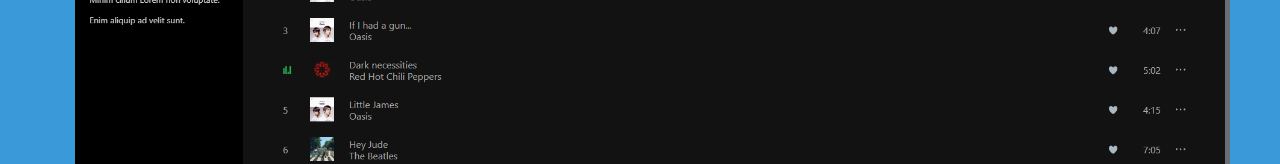
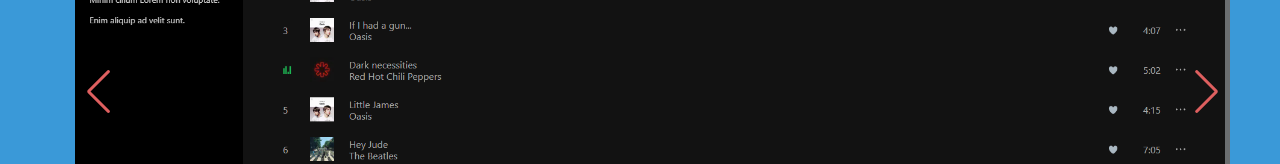
Before and after one commit to junioranheu/portfolio, a Next.js app: page / in a window 1280 px wide. Shown: the part 4748-4912 px from the top of the page. Built offline with nearby package versions, Linux system fonts and the light colour scheme.

Commit message:
instalar pacote Swiper + criar slide.js + finalizar sessao5.js

```diff
--- /dev/null
+++ b/components/outros/slide.js
@@ -0,0 +1,10 @@
+import Image from 'next/image';
+import Styles from '../../styles/index.module.css';
+
+export default function Slide({ img, url }) {
+    return (
+        <div className={Styles.divImgCarousel} >
+            <Image src={img} alt='' objectFit='contain' className={Styles.imgCarousel} onClick={() => { window.open(url, '_blank') }} title='Acessar projeto' />
+        </div>
+    )
+}
--- a/components/sessoes/sessao5.js
+++ b/components/sessoes/sessao5.js
@@ -1,6 +1,12 @@
-import Image from 'next/image';
 import React from 'react';
+import { Navigation } from 'swiper';
+import 'swiper/css';
+import 'swiper/css/navigation';
+import { Swiper, SwiperSlide } from 'swiper/react';
+import Slide from '../../components/outros/slide';
 import Spotify1 from '../../static/images/projetos/spotify1.webp';
+import Spotify2 from '../../static/images/projetos/spotify2.webp';
+import Spotify3 from '../../static/images/projetos/spotify3.webp';
 import Styles from '../../styles/index.module.css';
 
 export default function Sessao5({ refSessao5, corFundo, corTexto }) {
@@ -13,18 +19,47 @@ export default function Sessao5({ refSessao5, corFundo, corTexto }) {
             <div className={Styles.section__inner100}>
                 <div className={Styles.block}>
                     <a className={Styles.pre}><span>#4</span>Projetos pessoais</a>
-                    <h2>Projeto #1 — Spotify</h2>
+                    <h2 className={Styles.link}>
+                        <a href='https://spotify-anheu.vercel.app/' target='_blank' rel='noreferrer' className={Styles.link}>Projeto #1 — Spotify</a>
+                    </h2>
 
                     <p className={Styles.lead}>
-                        Um clone do Spotify.<br/>
-                        Desenvolvido para praticar React.js, Next.js, .NET, API Rest, JWT token, e etc.<br/>
+                        Um clone do Spotify.<br />
+                        Desenvolvido para praticar React.js, Next.js, .NET, API Rest, JWT token, e etc.<br />
                     </p>
 
-                    <div className={Styles.divImagem}>
-                        <Image src={Spotify1} />
-                    </div>
+                    <Swiper className={Styles.carousel}
+                        spaceBetween={0} slidesPerView={1} loop={true}
+
+                        breakpoints={{
+                            1: {
+                                slidesPerView: 1,
+                            },
+                            600: {
+                                slidesPerView: 1,
+                            },
+                            801: {
+                                slidesPerView: 1,
+                            },
+                        }}
+
+                        modules={[Navigation]}
+                        navigation
+                    >
+                        <SwiperSlide>
+                            <Slide img={Spotify1} url='https://spotify-anheu.vercel.app/' />
+                        </SwiperSlide>
+
+                        <SwiperSlide>
+                            <Slide img={Spotify2} url='https://spotify-anheu.vercel.app/' />
+                        </SwiperSlide>
+
+                        <SwiperSlide>
+                            <Slide img={Spotify3} url='https://spotify-anheu.vercel.app/' />
+                        </SwiperSlide>
+                    </Swiper>
                 </div>
             </div>
-        </section>
+        </section >
     )
 }
--- a/package.json
+++ b/package.json
@@ -15,7 +15,8 @@
     "@fortawesome/react-fontawesome": "^0.1.18",
     "next": "12.1.4",
     "react": "18.0.0",
-    "react-dom": "18.0.0"
+    "react-dom": "18.0.0",
+    "swiper": "^8.1.0"
   },
   "devDependencies": {
     "eslint": "8.12.0",
--- a/styles/globals.css
+++ b/styles/globals.css
@@ -41,6 +41,15 @@ a {
 
 ::-webkit-scrollbar-thumb:hover {
     background: #3d3b3b;
+}
+
+/* =-=-=-=-=-=-=-=-=-=-= Swipper button =-=-=-=-=-=-=-=-=-=-= */
+.swiper-button-prev {
+    color: #de5f5f !important;
+}
+
+.swiper-button-next {
+    color: #de5f5f !important;
 }
 
 /* =-=-=-=-=-=-=-=-=-=-= Tipografia =-=-=-=-=-=-=-=-=-=-= */
--- a/styles/index.module.css
+++ b/styles/index.module.css
@@ -179,12 +179,20 @@
     max-width: 50vw;
 }
 
-.divImagem {
-    /* background-color: pink; */
-    width: 100%;
+/* =-=-=-=-=-=-=-=-=-=-= Carousel =-=-=-=-=-=-=-=-=-=-= */
+.carousel {
+    /* background-color: red; */
     margin-top: 1rem;
 }
 
-.divImagem img {
+.divImgCarousel {
+    /* background-color: blue; */
+    display: flex;
+    justify-content: center;
+    align-items: center;
+}
+
+.imgCarousel {
     border-radius: 10px;
+    cursor: pointer;
 }
```
Also changed, not shown: 1 other file (tests, documents, lock files or other folders).
